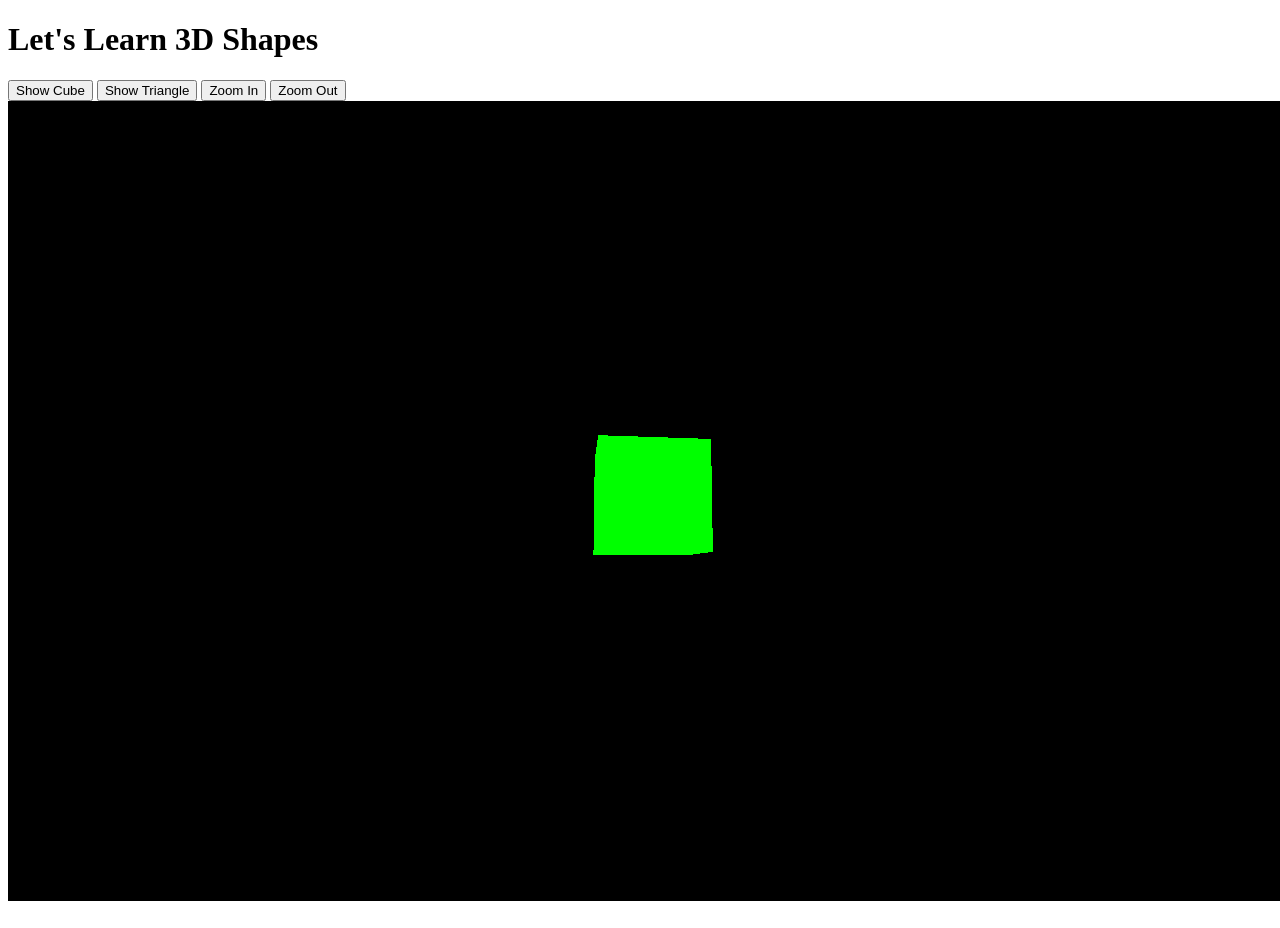
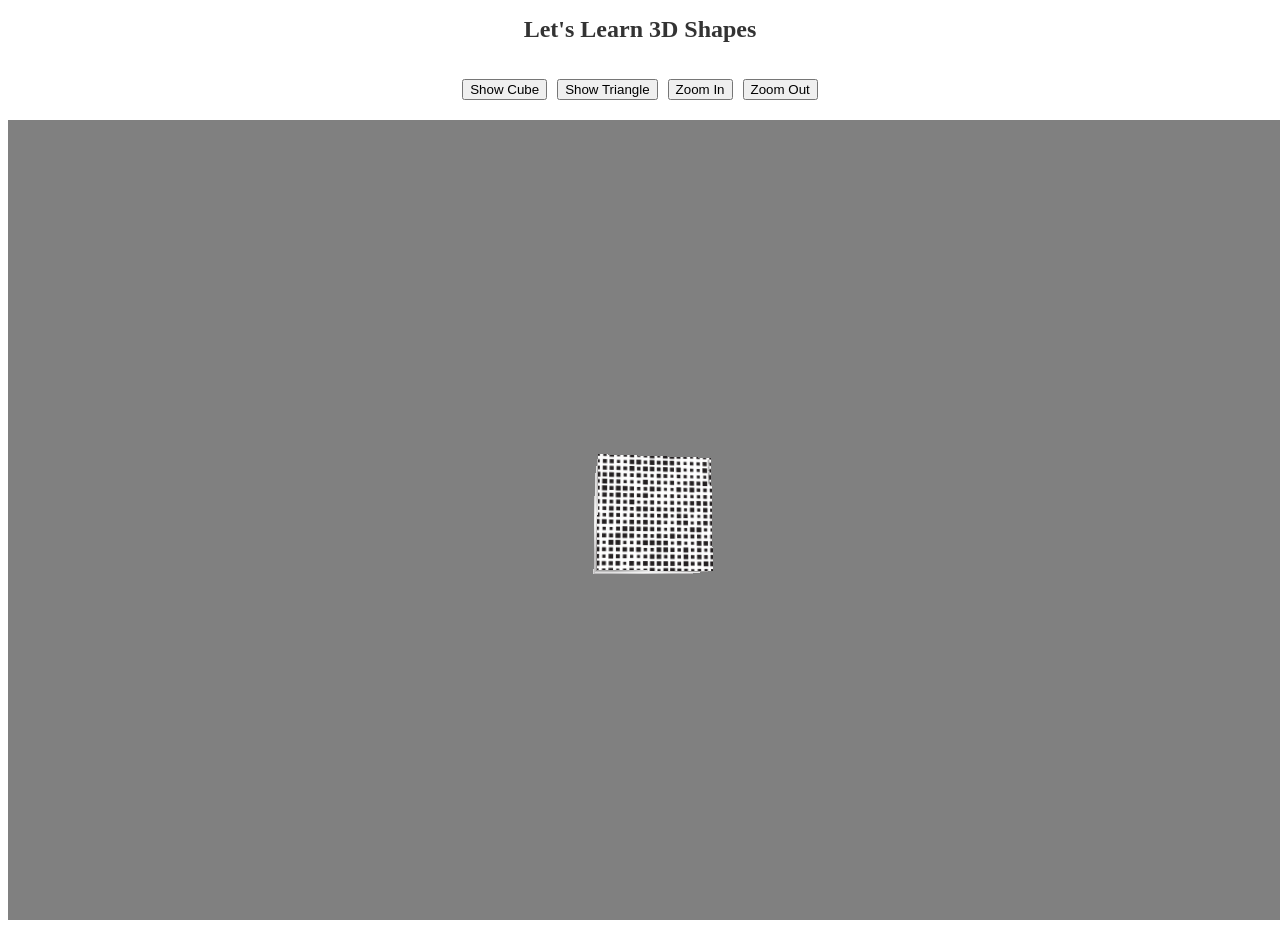
Before and after one commit to JannatBiva/3d-shape, a plain HTML site: page index.html in a window 1280 px wide. Drawn offline with nearby package versions, Linux system fonts and the light colour scheme.

Commit message:
edited style and changed bg color

```diff
--- a/index.html
+++ b/index.html
@@ -3,19 +3,19 @@
 <head>
     <meta charset="UTF-8">
     <title>Zoomable 3D Shapes Example</title>
-    <link rel="stylesheet" type="text/css" href="styles.css">
     <script src="https://cdnjs.cloudflare.com/ajax/libs/three.js/r128/three.min.js"></script>
+
 </head>
 <body>
-    <div class="container"> <!-- Use the container class -->
-        <h1>Let's Learn 3D Shapes</h1>
-        <div>
-            <button id="cubeButton">Show Cube</button>
-            <button id="triangleButton">Show Triangle</button>
-            <button id="zoomInButton">Zoom In</button>
+    <div class="container">
+        <h1 style="font-size: 24px; color: #333; text-align: center;">Let's Learn 3D Shapes</h1>
+        <div style="display: flex; justify-content: center; align-items: center;padding: 20px 0;">
+            <button id="cubeButton" style="margin-right: 10px;">Show Cube</button>
+            <button id="triangleButton" style="margin-right: 10px;">Show Triangle</button>
+            <button id="zoomInButton" style="margin-right: 10px;">Zoom In</button>
             <button id="zoomOutButton">Zoom Out</button>
         </div>
     </div>
-    <script src="main.js"></script> <!-- Include your custom JavaScript -->
+    <script src="main.js"></script>
 </body>
 </html>
--- a/main.js
+++ b/main.js
@@ -3,11 +3,14 @@ const scene = new THREE.Scene();
 const camera = new THREE.PerspectiveCamera(75, window.innerWidth / window.innerHeight, 0.1, 1000);
 const renderer = new THREE.WebGLRenderer();
 renderer.setSize(window.innerWidth, window.innerHeight);
+renderer.setClearColor(0x808080, 1);
 document.body.appendChild(renderer.domElement);
 
 // Create a cube
 const cubeGeometry = new THREE.BoxGeometry();
-const cubeMaterial = new THREE.MeshBasicMaterial({ color: 0x00ff00 });
+const cubeTextureLoader = new THREE.TextureLoader();
+const cubeTexture = cubeTextureLoader.load('cube_texture.jpg'); // Replace with your cube texture path
+const cubeMaterial = new THREE.MeshBasicMaterial({ map: cubeTexture });
 const cube = new THREE.Mesh(cubeGeometry, cubeMaterial);
 cube.visible = true; // Cube is shown by default
 scene.add(cube);
@@ -23,7 +26,9 @@ const extrusionSettings = {
     bevelEnabled: false,
 };
 const triangleGeometry = new THREE.ExtrudeGeometry(triangleShape, extrusionSettings);
-const triangleMaterial = new THREE.MeshBasicMaterial({ color: 0xff0000 });
+const triangleTextureLoader = new THREE.TextureLoader();
+const triangleTexture = triangleTextureLoader.load('triangle_texture.jpg'); // Replace with your triangle texture path
+const triangleMaterial = new THREE.MeshBasicMaterial({ map: triangleTexture });
 const triangle = new THREE.Mesh(triangleGeometry, triangleMaterial);
 triangle.visible = false; // Triangle is hidden by default
 scene.add(triangle);
--- a/style.css
+++ b/styles.css
@@ -15,3 +15,6 @@ body {
 h1 {
     text-align: center; /* Center text horizontally */
 }
+canvas {
+    display: block; /* Ensure the canvas is a block-level element */
+}
```
Also changed, not shown: cube_texture.jpg (renamed from texture1.jpg), 2 other files.
